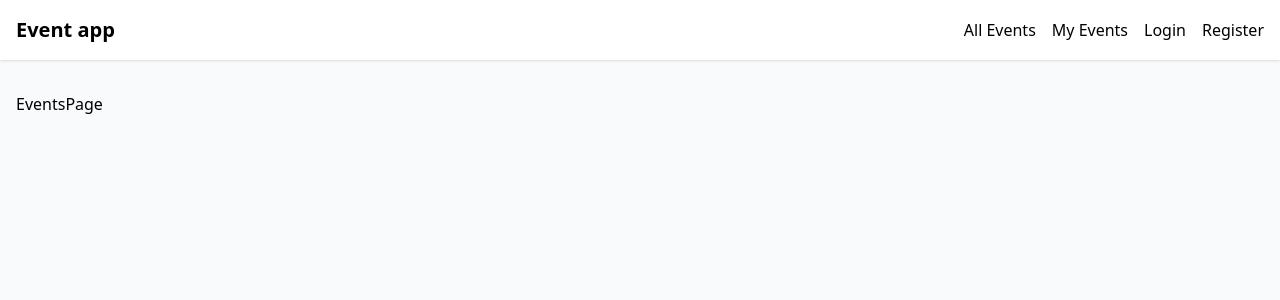
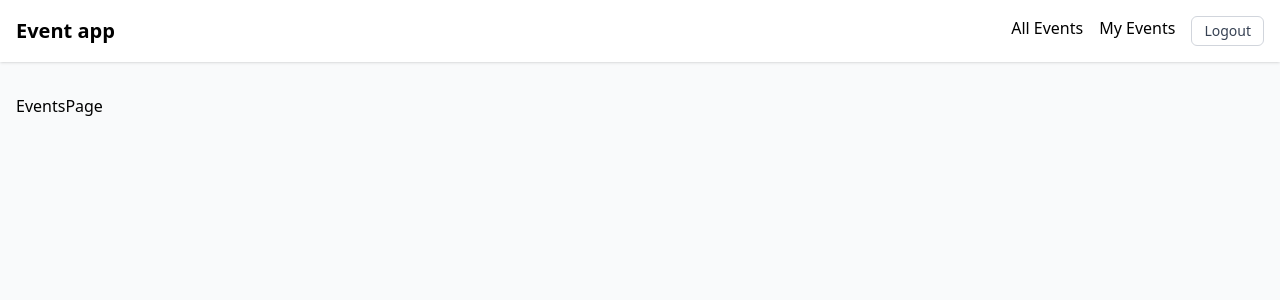
Before and after one commit to dharun7405/Event_Management_App, a React (Vite) app in the folder Event App/: page / in a window 1280 px wide. Shown: the top 300 px of the page. Built offline with nearby package versions, Linux system fonts and the light colour scheme; no server answers; sample sign-in values are in the browser's storage.

Commit message:
Logout handled

```diff
--- a/Event App/src/components/header/Header.tsx
+++ b/Event App/src/components/header/Header.tsx
@@ -1,5 +1,16 @@
-import { Link } from "react-router-dom"
+import { Link, useNavigate } from "react-router-dom"
+import { useAuth } from "../../contexts/AuthContext"
+import { Button } from "../Button";
+
 export function Header() {
+    const { isAuthenticated, logout } = useAuth();
+    const navigate = useNavigate();
+
+    const handleLogout = () => {
+        logout();
+        navigate("/");
+    };
+
     return (
         <header className="flex items-center justify-between bg-white p-4 shadow">
             <h2 className="text-xl font-bold">Event app</h2>
@@ -11,12 +22,21 @@ export function Header() {
                     <li>
                         <Link to="/my-events">My Events</Link>
                     </li>
+                    {isAuthenticated ? (
+                        <li>
+                            <Button variant="secondary" size="small" onClick={handleLogout}>
+                                Logout</Button>
+                        </li>
+                    ) : (
+                        <>
                             <li>
                                 <Link to="/login">Login</Link>
                             </li>
                             <li>
                                 <Link to="/register">Register</Link>
                             </li>
+                        </>)}
+
                 </ul>
             </nav>
         </header>
```
Lines whose indentation alone changed are shown as unchanged.
